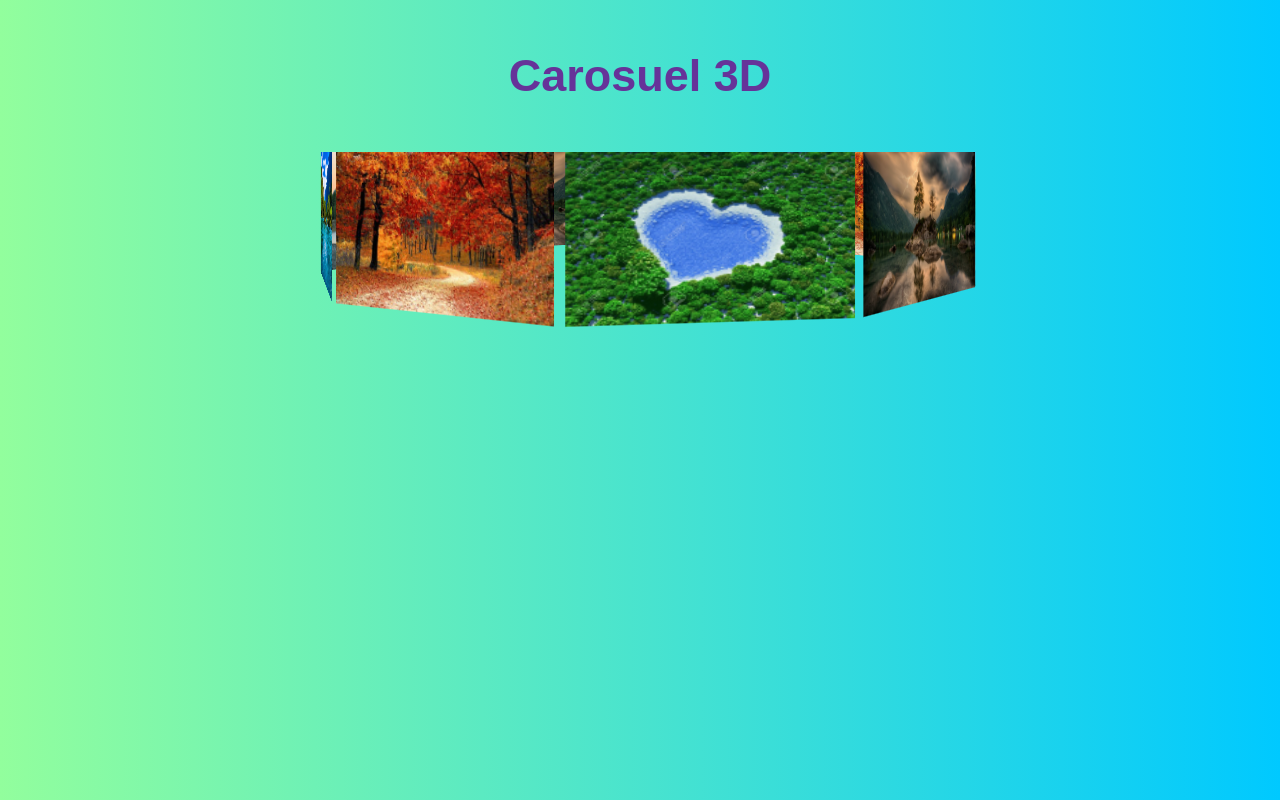
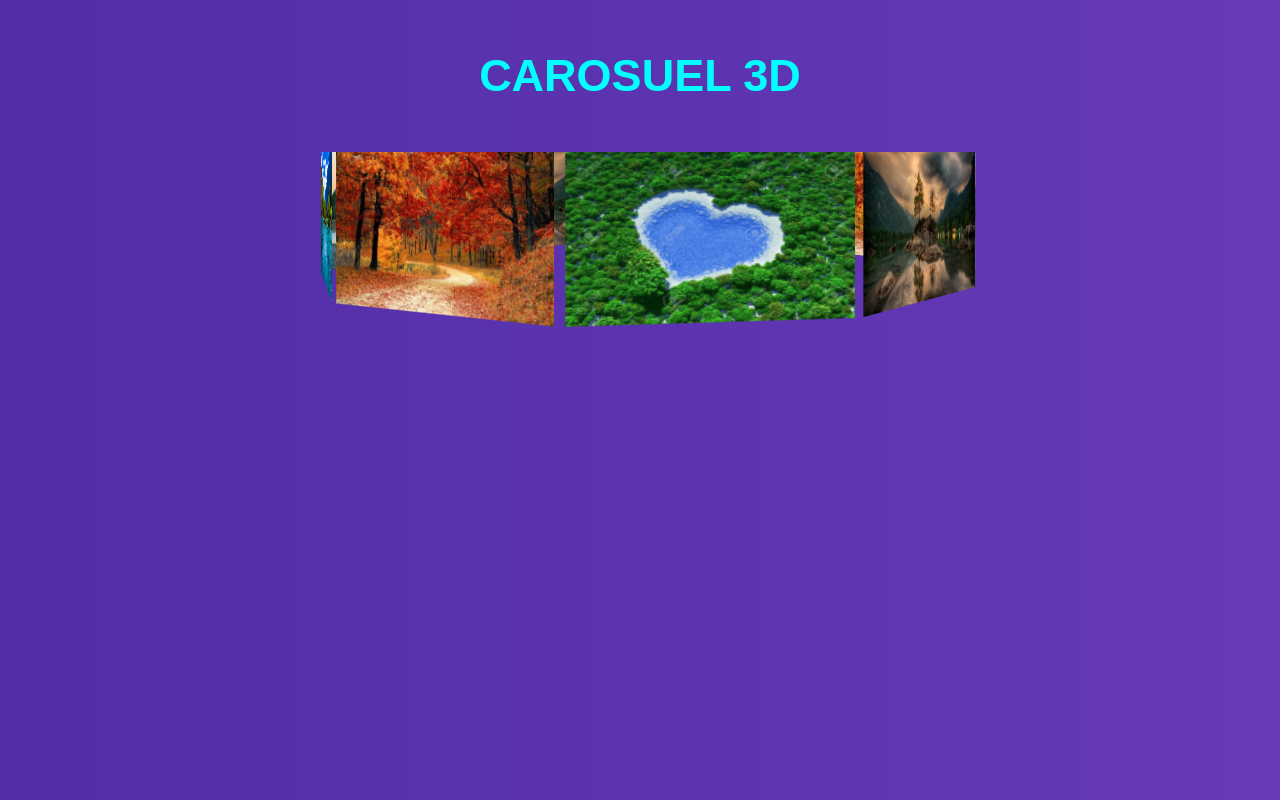
Before and after one commit to Medasele273/carousel-3d, a plain HTML site: page index.html in a window 1280 px wide. Drawn offline with Linux system fonts and the light colour scheme.

Commit message:
changing background and title color

```diff
--- a/css/style.css
+++ b/css/style.css
@@ -5,19 +5,20 @@
 }
 
 body {
-background: #00C9FF;  /* fallback for old browsers */
-background: -webkit-linear-gradient(to right, #92FE9D, #00C9FF);  /* Chrome 10-25, Safari 5.1-6 */
-background: linear-gradient(to right, #92FE9D, #00C9FF); /* W3C, IE 10+/ Edge, Firefox 16+, Chrome 26+, Opera 12+, Safari 7+ */
+    background: #673AB7;  /* fallback for old browsers */
+    background: -webkit-linear-gradient(to right, #512DA8, #673AB7);  /* Chrome 10-25, Safari 5.1-6 */
+    background: linear-gradient(to right, #512DA8, #673AB7); /* W3C, IE 10+/ Edge, Firefox 16+, Chrome 26+, Opera 12+, Safari 7+ */
 
 }
 
 h2 {
-    color:rebeccapurple;
+    color:aqua;
     font-family: sans-serif;
     font-size: 45px;
     text-align: center;
     position: relative;
     top:50px;
+    text-transform: uppercase;
 
 }
 
```
